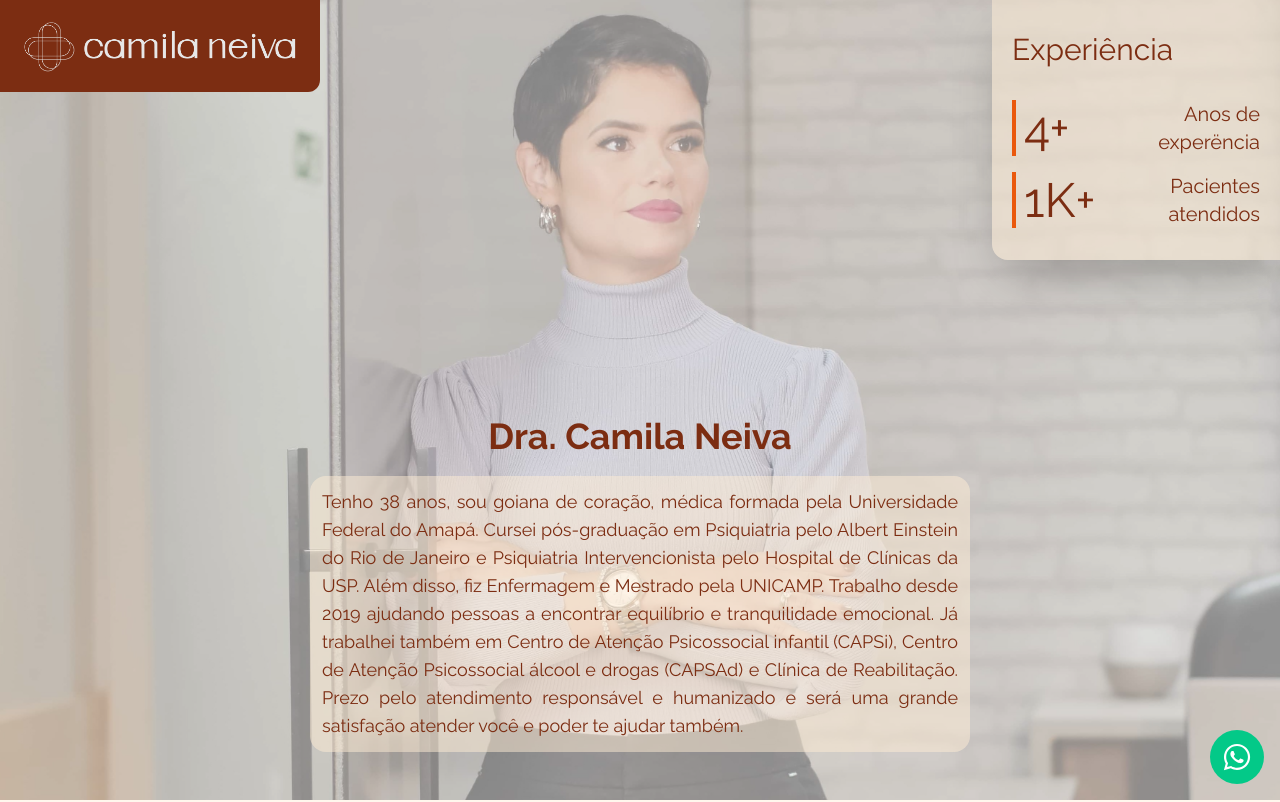
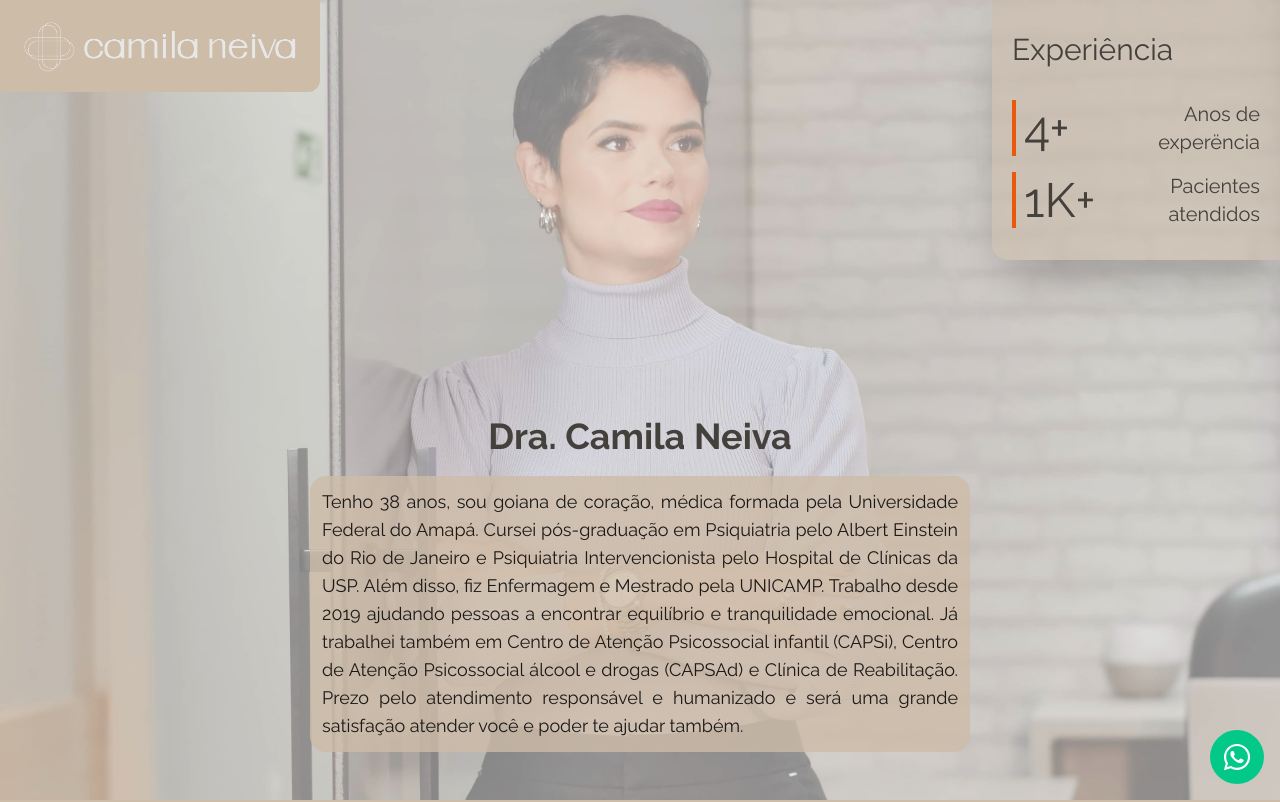
Before and after one commit to brunoprestesap/page-dra-camila, a React (Create React App) app: page / in a window 1280 px wide. Shown: the top 802 px of the page. Built offline with nearby package versions, Linux system fonts and the light colour scheme.

Commit message:
alteração na posicao da logo

```diff
--- a/src/Pages/HomePage.js
+++ b/src/Pages/HomePage.js
@@ -9,7 +9,7 @@ import FormScheduler from "../components/FormScheduler";
 import Contact from "../components/Contact";
 
 function HomePage() {
-  const colors = ["#F7EAD9", "#A1412B", "#DF854F", "#F1EDDB", "#244B5A", "#53575A"];
+  const colors = ["#CDBCA8", "#A1412B", "#DF854F", "#F1EDDB", "#244B5A", "#53575A"];
 
   const currentColor = colors[0];
   const currentMode = "white";
@@ -17,7 +17,7 @@ function HomePage() {
   return (
     <div className={currentMode === "dark" ? "dark" : ""}>
       <div
-        className="bg-orange-50 text-orange-900 dark:bg-main-dark-bg
+        className="bg-[#CDBCA8] text-stone-700 dark:bg-main-dark-bg
       dark:text-gray-200"
       >
         {/* BtnArrowUp Component */}
--- a/src/components/CardExperience.js
+++ b/src/components/CardExperience.js
@@ -2,7 +2,7 @@ import React from 'react'
 
 const CardExperience = () => {
   return (
-    <div className="w-full mx-auto group shadow-2xl rounded-bl-2xl transform duration-500 hover:-translate-y-2 bg-orange-100 bg-opacity-50 text-orange-900 p-4 lg:py-8 lg:px-5">
+    <div className="w-full mx-auto group shadow-2xl rounded-bl-2xl transform duration-500 hover:-translate-y-2 bg-[#CDBCA8] bg-opacity-50 text-stone-700 p-4 lg:py-8 lg:px-5">
         <h2 className='text-xl lg:text-3xl'>Experiência</h2>
 
         <div className='flex justify-between items-center mt-8 border-l-4 pl-2 border-l-orange-600'>
--- a/src/components/Hero.js
+++ b/src/components/Hero.js
@@ -13,7 +13,7 @@ function Hero({ color }) {
       ></img>
 
       <div className="w-full h-screen absolute top-0 left-0 md:bottom-4 bg-white/50">
-        <div className="invisible lg:visible absolute lg:top-0 lg:left-0 w-52 md:w-64 lg:w-80 p-5 lg:rounded-br-xl bg-orange-900">
+        <div className="invisible lg:visible absolute lg:top-0 lg:left-0 w-52 md:w-64 lg:w-80 p-5 lg:rounded-br-xl bg-[#CDBCA8]">
           <img src={imgLogo} alt="logomarca" />
         </div>
 
@@ -22,15 +22,15 @@ function Hero({ color }) {
         </div>
 
         <div className="flex flex-col items-center max-w-[700px] m-auto h-full flex flex-col justify-end px-5 py-12">
-          <div className="lg:invisible w-52 md:w-64 lg:w-80 p-5 lg:rounded-br-xl bg-orange-900">
+          <div className="lg:invisible w-52 md:w-64 lg:w-80 px-8 py-5 lg:rounded-br-xl bg-[#CDBCA8]">
             <img src={imgLogo} alt="logomarca" />
           </div>
 
-          <h1 className="invisible lg:visible text-3xl text-center mb-5 md:text-4xl font-bold text-orange-900">
+          <h1 className="invisible lg:visible text-3xl text-center mb-5 md:text-4xl font-bold text-stone-700">
             Dra. Camila Neiva
           </h1>
 
-          <h2 className="text-sm text-justify md:text-lg text-orange-900 rounded-2xl bg-orange-100 p-3 leading-6 bg-opacity-50">
+          <h2 className="text-sm text-justify md:text-lg rounded-2xl bg-[#CDBCA8] text-stone-900 p-3 leading-6 bg-opacity-80">
             Tenho 38 anos, sou goiana de coração, médica formada pela
             Universidade Federal do Amapá. Cursei pós-graduação em Psiquiatria
             pelo Albert Einstein do Rio de Janeiro e Psiquiatria
```
